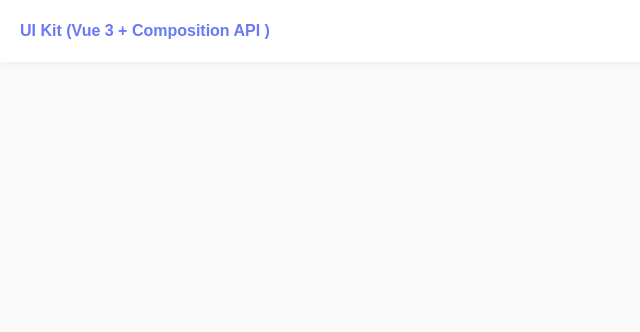
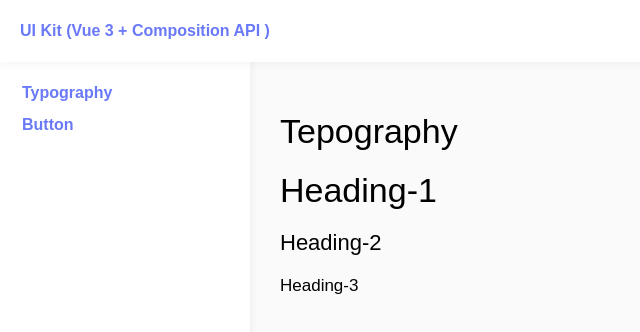
Before and after one commit to yuKalashnikova2/UI-Kit-Vue-3, a Vue app: page /typography in a window 1280 px wide. Shown: the top 332 px of the page, without its empty margins (0-640 px from the left). Built offline with nearby package versions, Linux system fonts and the light colour scheme.

Commit message:
create base: SideBar, Button, Typography

```diff
--- a/src/App.vue
+++ b/src/App.vue
@@ -1,11 +1,14 @@
 <script setup>
 import Header from '@/components/layout/Header.vue'
+import SideBar from './components/layout/SideBar.vue';
 </script>
 
 <template>
 
   <div class="container">
+
       <Header></Header>
+      <SideBar></SideBar>
     <div class="content">
       <router-view></router-view>
     </div>
--- /dev/null
+++ b/src/components/layout/SideBar.vue
@@ -0,0 +1,48 @@
+<script setup>
+import { ref } from 'vue'
+const links = ref([
+  { name: 'Typography', href: '/typography' },
+  { name: 'Button', href: '/button' },
+])
+</script>
+
+<template>
+  <div class="sidebar">
+    <router-link
+      class="sidebar__link"
+      v-for="link in links"
+      :key="link.name"
+      :to="link.href"
+      >{{ link.name }}</router-link
+    >
+  </div>
+</template>
+
+<style lang="scss" scoped>
+    .sidebar {
+        left: 0;
+        top: 62px;
+        height: 100%;
+        background: #fff;
+        position: fixed;
+        width: 250px;
+        padding: 20px;
+        transition: 0.2s;
+        box-shadow: 0px 0px 10px rgba(0, 0, 0, 0.07);
+        // transform: translateX(-250px);
+    &_isopen {
+            transform: translateX(0px);
+  }
+    &__link {
+        display: block;
+        border-radius: 12px;
+        border: 2px solid #fff;
+        transition: 0.2s;
+        font-weight: bold;
+        margin-bottom: 10px;
+        &:hover {
+        color: var(--primary);
+        }
+  }
+}
+</style>
--- a/src/router/index.js
+++ b/src/router/index.js
@@ -1,5 +1,7 @@
 import { createRouter, createWebHistory } from "vue-router";
 import Index from '@/views/Index.vue'
+import Typography from '@/views/Typography.vue'
+import Button from '@/views/Button.vue'
 
 const router = createRouter({
     history: createWebHistory(),
@@ -8,6 +10,16 @@ const router = createRouter({
             path: '/',
             name: 'Index',
             component: Index
+        },
+        {
+            path: '/typography',
+            name: 'Typography',
+            component: Typography
+        },
+        {
+            path: '/button',
+            name: 'Button',
+            component: Button
         }
     ]
 })
--- /dev/null
+++ b/src/views/Button.vue
@@ -0,0 +1,3 @@
+<template>
+    <h1>Button</h1>
+</template>
--- /dev/null
+++ b/src/views/Typography.vue
@@ -0,0 +1,26 @@
+<template>
+    <h1 class="heading-1">Tepography</h1>
+    <h1 class="heading-1">Heading-1</h1>
+    <h2 class="heading-2">Heading-2</h2>
+    <h3 class="heading-3">Heading-3</h3>
+</template>
+
+<style lang="scss">
+.heading {
+  &-1 {
+    font-size: 34px;
+    margin: 20px 0px;
+    font-weight: 300;
+  }
+  &-2 {
+    font-size: 22px;
+    margin: 20px 0px;
+    font-weight: 300;
+  }
+  &-3 {
+    font-size: 17px;
+    margin: 20px 0px;
+    font-weight: 300;
+  }
+}
+</style>
```
